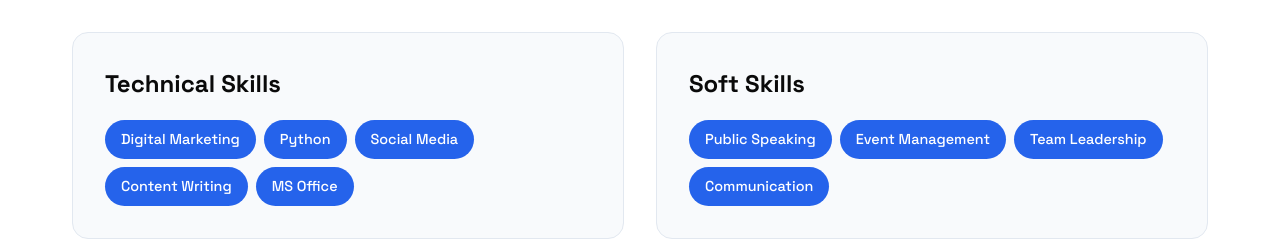
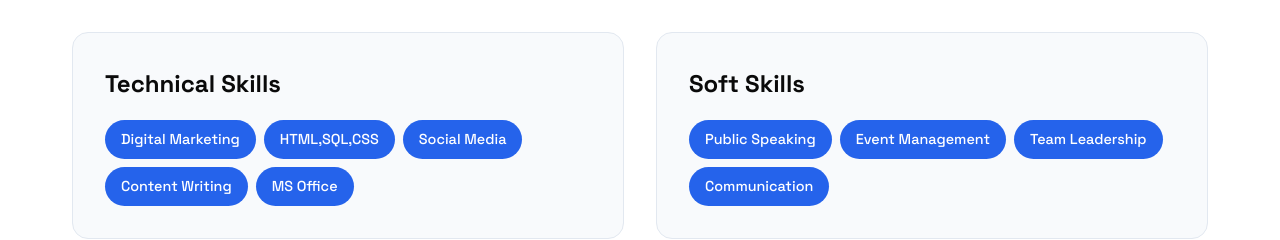
Before and after one commit to Luvs2003/Luvs-portfolio, a plain HTML site: page index.html in a window 1280 px wide. Shown: the part 747-987 px from the top of the page. Drawn offline with Linux system fonts and the light colour scheme.

Commit message:
Update index.html

```diff
--- a/index.html
+++ b/index.html
@@ -345,7 +345,7 @@
                         <h3>Technical Skills</h3>
                         <div class="skill-list">
                             <span class="skill-tag">Digital Marketing</span>
-                            <span class="skill-tag">Python</span>
+                            <span class="skill-tag">HTML,SQL,CSS</span>
                             <span class="skill-tag">Social Media</span>
                             <span class="skill-tag">Content Writing</span>
                             <span class="skill-tag">MS Office</span>
```
